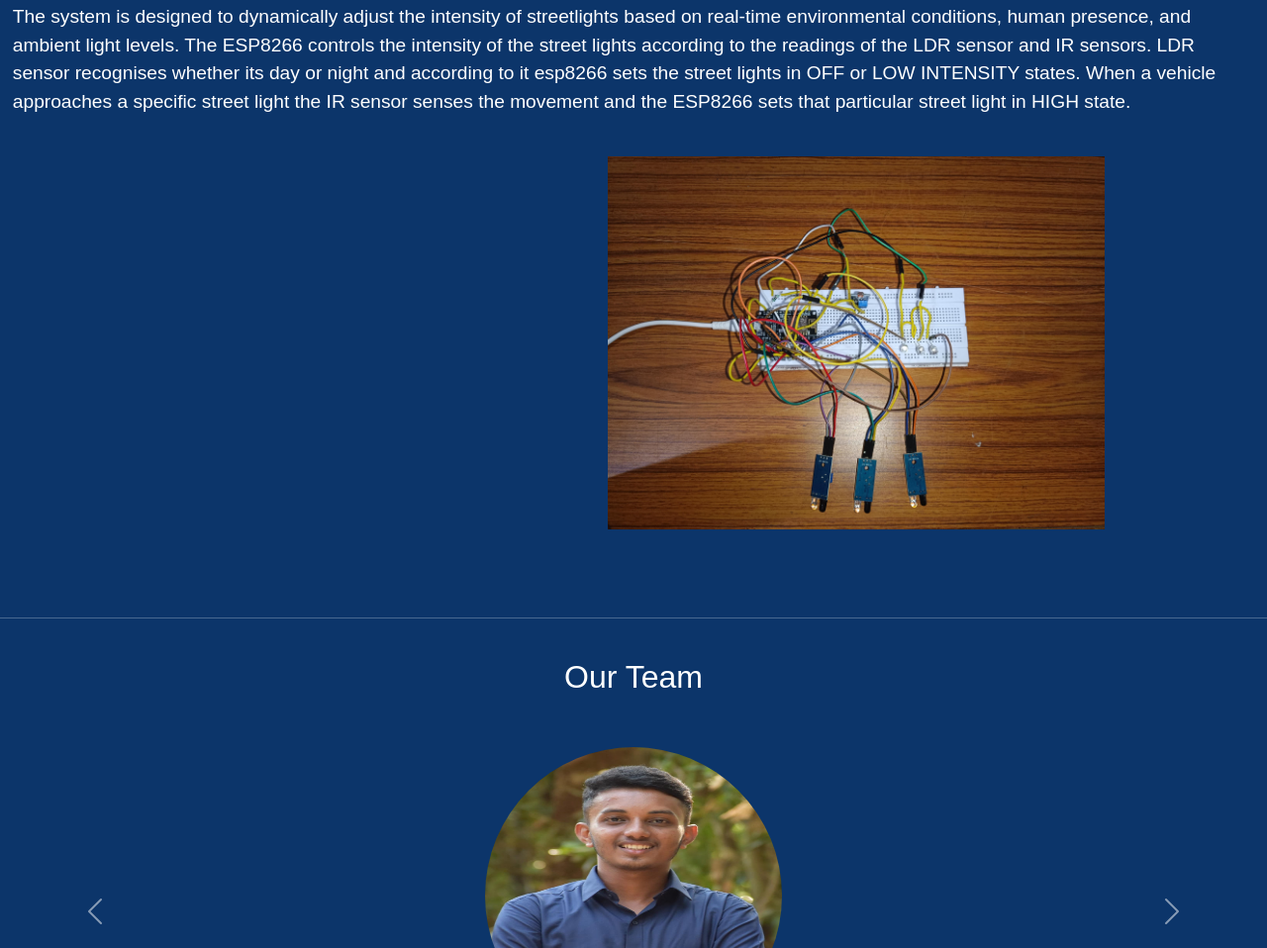
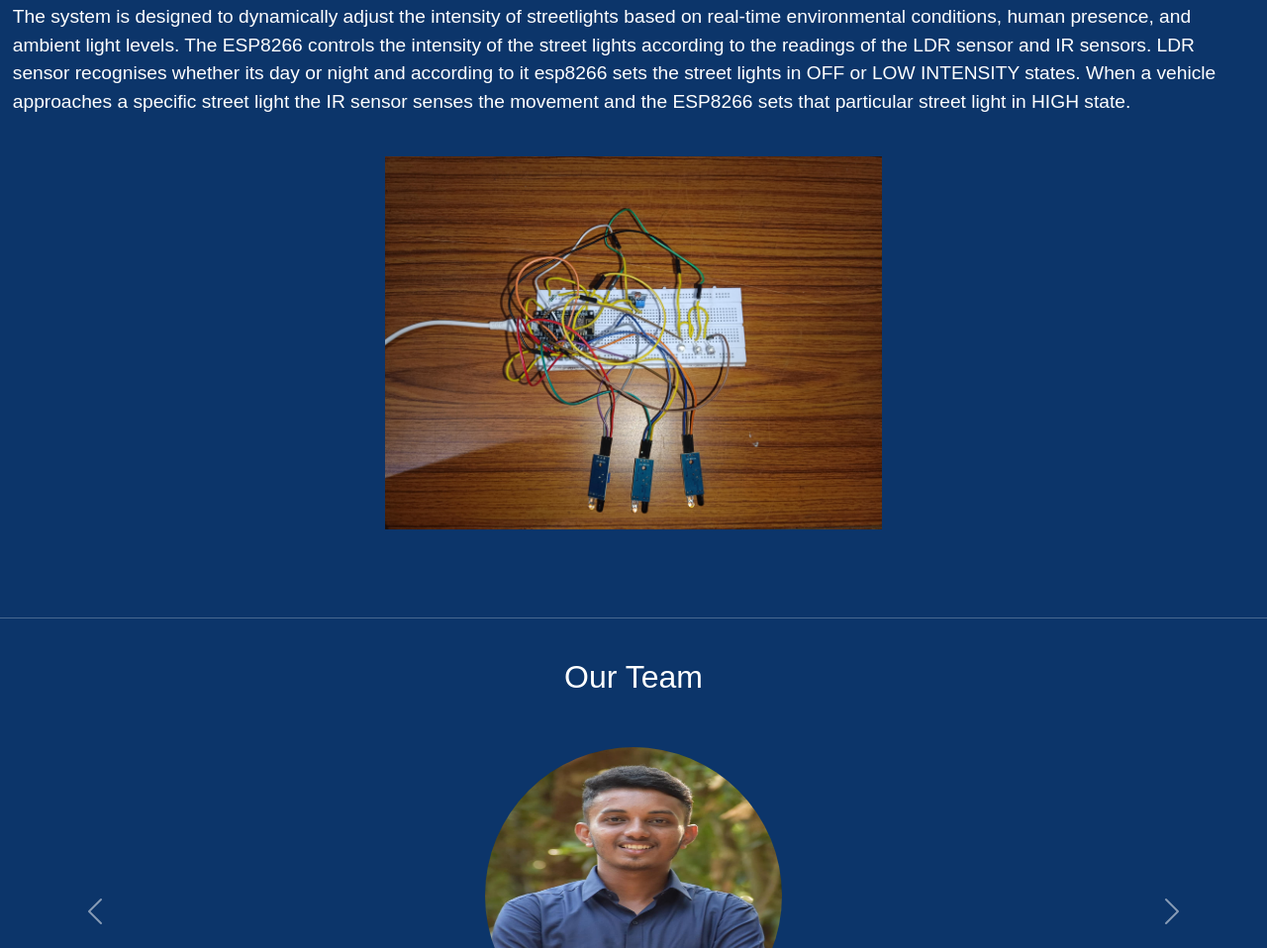
Before and after one commit to mohankrish17/street-web1, a plain HTML site: page index.html in a window 1280 px wide. Shown: the part 3073-4031 px from the top of the page at 99% size. Drawn offline with nearby package versions, Linux system fonts and the light colour scheme.

Commit message:
Update style1.css

```diff
--- a/css/style1.css
+++ b/css/style1.css
@@ -87,9 +87,7 @@ p {
   line-height: 1.5;
   font-size: 17px;
 }
-.final-pic {
-  margin-left: 450px;
-}
+
 
 footer {
   background-color: #164863;
```
